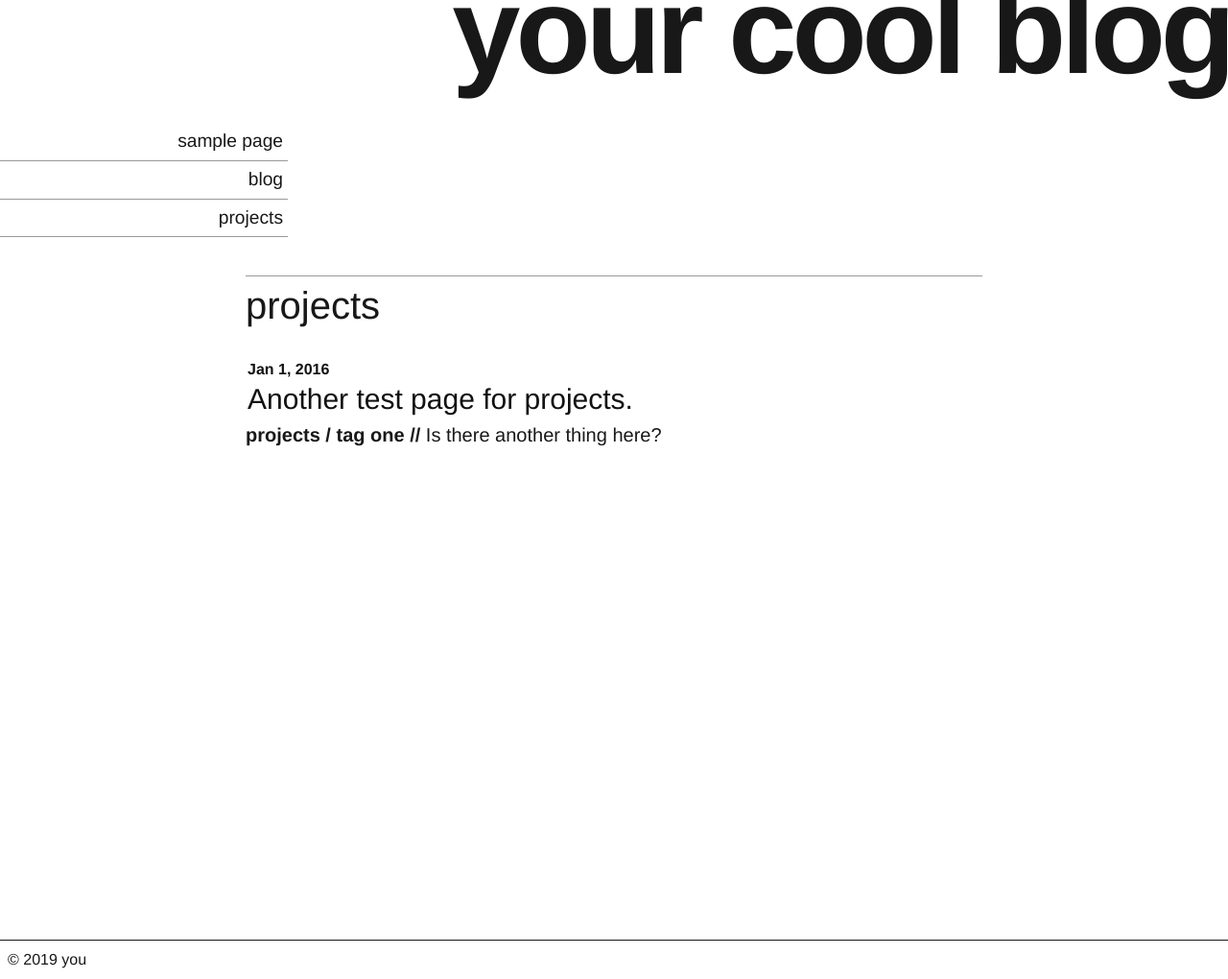
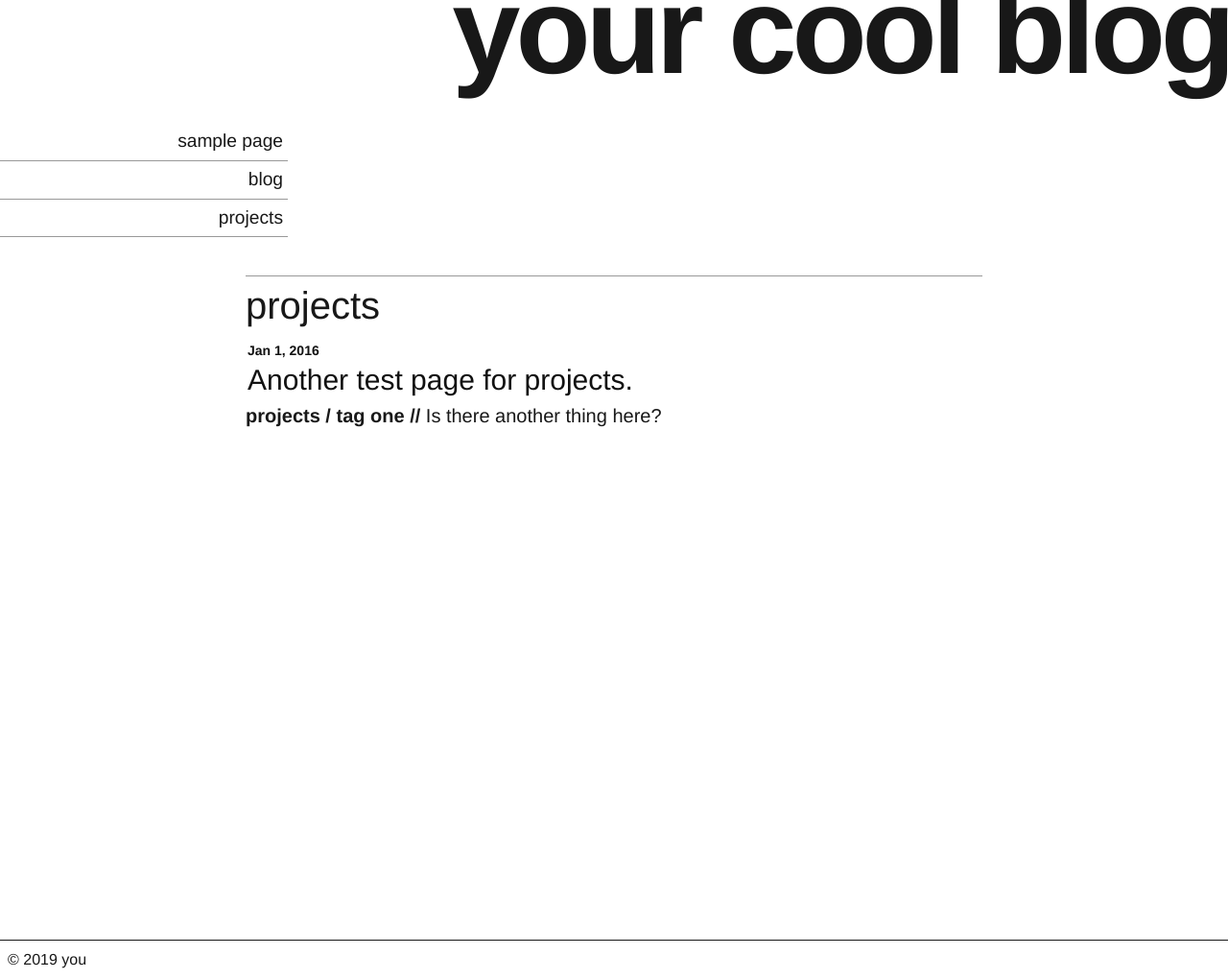
Before and after one commit to matildepark/helmit-jekyll-theme, a Jekyll site: the page built from projects.html, in a window 1280 px wide. Shown: the whole page at 96% size. Built offline with Jekyll 4.4.1, drawn with Linux system fonts in a browser that asks for light colours.

Commit message:
Dates on pages.

```diff
--- a/_layouts/post.html
+++ b/_layouts/post.html
@@ -3,5 +3,6 @@
 ---
 <article>
   <h1>{{ page.title }}</h1>
+  <p class="post-date"><time datetime="{{ page.date | date_to_xmlschema }}" itemprop="datePublished">{{ page.date | date: "%b %-d, %Y" }}</time></p>
 {{ content }}
 </article>
--- a/_sass/base.scss
+++ b/_sass/base.scss
@@ -6,6 +6,8 @@
   color: $color-text;
 	cursor: default;
   font-size: $body-font-size;
+  -webkit-font-smoothing: antialiased;
+  -moz-osx-font-smoothing: grayscale;
 }
 
 // nav stuff
@@ -57,9 +59,7 @@
 				text-decoration: underline;
 			}
 		}
-
 	}
-
 }
 
 a {
@@ -207,10 +207,6 @@
 
 // category pages
 .post-block {
-  .post-date {
-    font-size: 0.8em;
-    font-weight: bold;
-  }
   a {
     background: transparent;
   }
@@ -221,6 +217,10 @@
   h2 a:hover {
     text-decoration: none;
   }
+}
+.post-date {
+  font-size: 0.7em;
+  font-weight: bold;
 }
 
 .highlight {
--- a/_sass/components.scss
+++ b/_sass/components.scss
@@ -41,7 +41,6 @@
 article h1, article h2, article h3, article h4, article h5, article h6 {
   font-weight: 400;
   border-top: 1px solid #999;
-  margin-bottom: 20px;
 }
 
 h1 {
```
